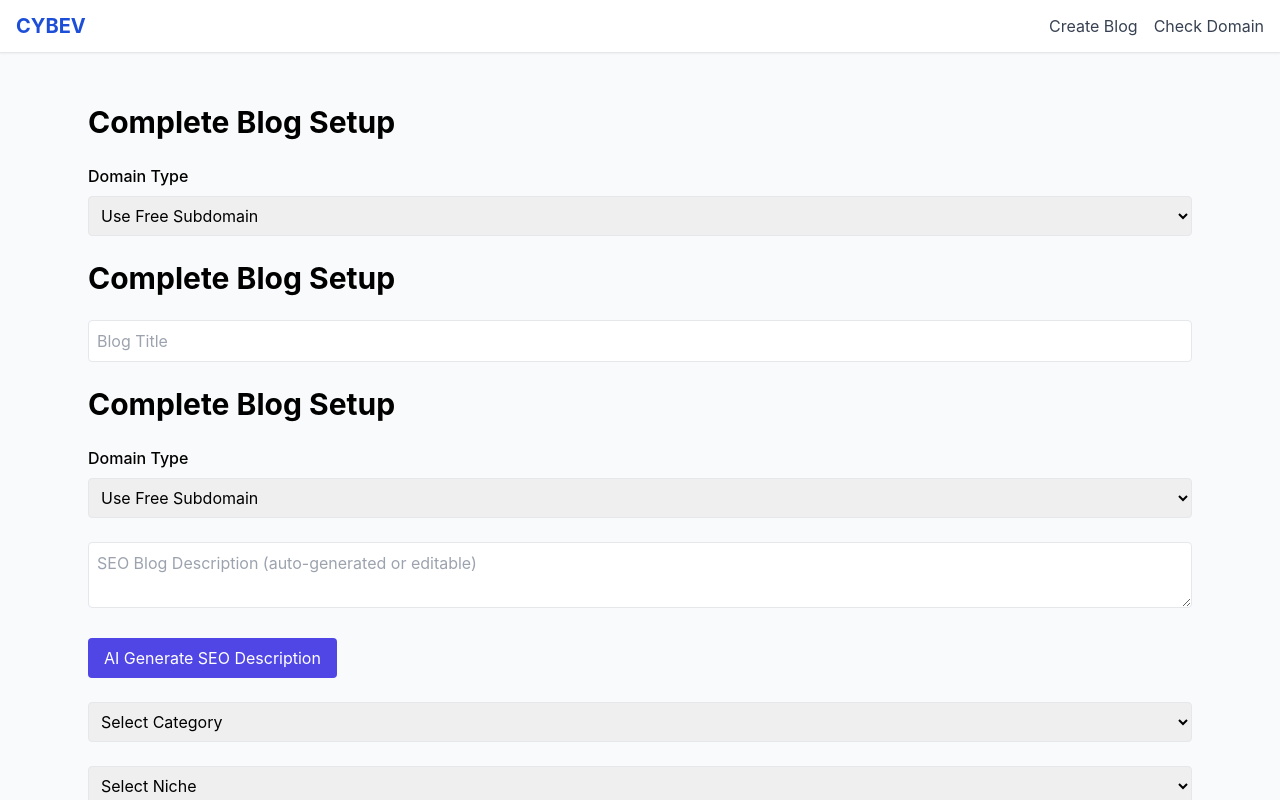
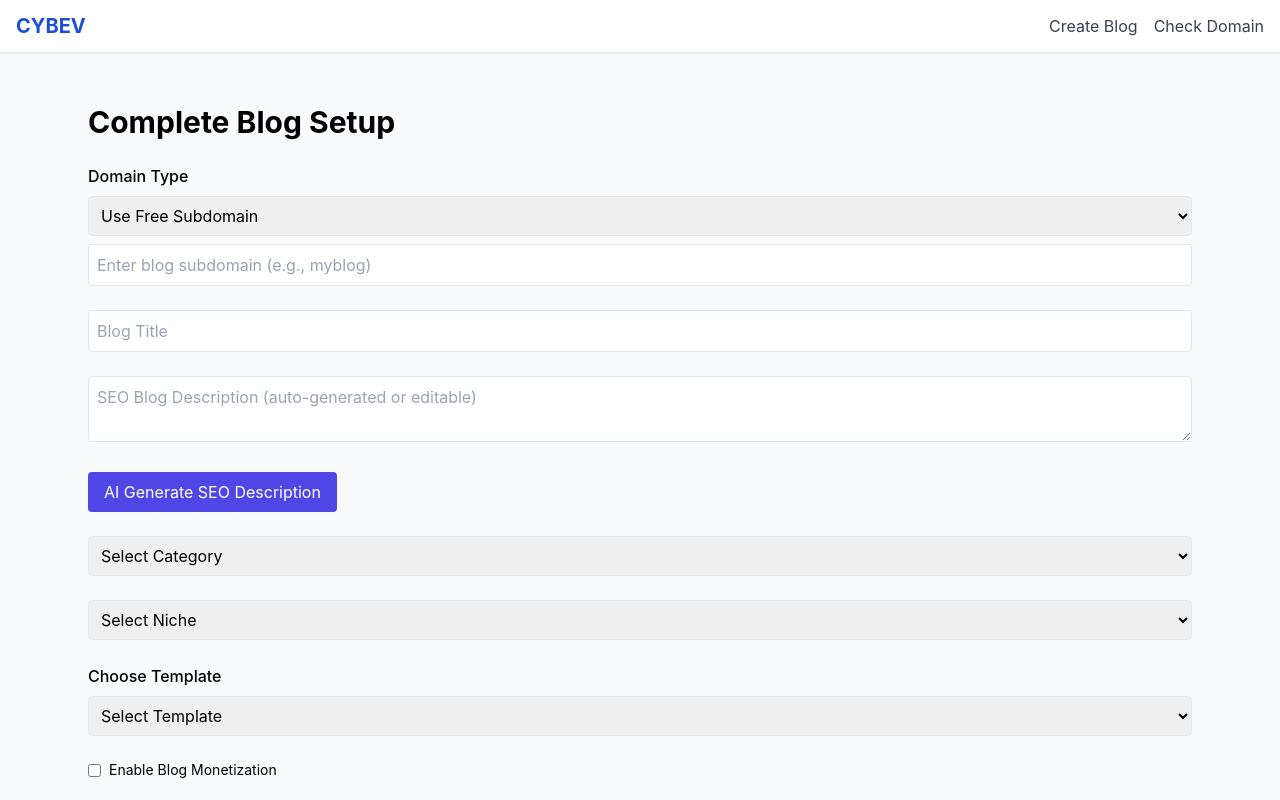
Before and after one commit to cybev1/cybev-frontend, a Next.js app: page /blog/setup in a window 1280 px wide. Shown: the top 800 px of the page. Built offline with nearby package versions, Linux system fonts and the light colour scheme.

Commit message:
Add files via upload

```diff
--- a/pages/blog/setup.jsx
+++ b/pages/blog/setup.jsx
@@ -95,24 +95,10 @@ export default function BlogSetup() {
           <option value="existing">Use Existing Domain</option>
           <option value="register">Register New Domain</option>
         </select>
-      </div>
-
-<h1 className="text-3xl font-bold mb-4">Complete Blog Setup</h1>
-<input name="title" placeholder="Blog Title" className="border p-2 rounded w-full mt-2" onChange={handleChange} />
-
-      <h1 className="text-3xl font-bold mb-4">Complete Blog Setup</h1>
-
-      <div className="space-y-2">
-        <label className="font-medium">Domain Type</label>
-        <select name="domainType" onChange={handleChange} className="border p-2 rounded w-full">
-          <option value="subdomain">Use Free Subdomain</option>
-          <option value="existing">Use Existing Domain</option>
-          <option value="register">Register New Domain</option>
-        </select>
 
         {form.domainType === 'subdomain' && (
           <>
-
+            <input name="subdomain" placeholder="Enter blog subdomain (e.g., myblog)" className="border p-2 rounded w-full" onChange={handleChange} />
             {form.subdomain && <p className="text-sm text-gray-600 mt-1">Full Blog URL: <strong>{form.subdomain}.cybev.io</strong></p>}
           </>
         )}
@@ -126,27 +112,9 @@ export default function BlogSetup() {
         )}
       </div>
 
-
-
+      <input name="title" placeholder="Blog Title" className="border p-2 rounded w-full mt-2" onChange={handleChange} />
       <textarea name="description" placeholder="SEO Blog Description (auto-generated or editable)" className="border p-2 rounded w-full" value={form.description} onChange={handleChange} />
       <button onClick={generateSEODescription} className="bg-indigo-600 text-white px-4 py-2 rounded">AI Generate SEO Description</button>
-
-
-
-      {form.domainType === 'subdomain' && (
-        <>
-
-          {form.subdomain && <p className="text-sm text-gray-600 mt-1">Full Blog URL: <strong>{form.subdomain}.cybev.io</strong></p>}
-        </>
-      )}
-
-      {form.domainType === 'existing' && (
-        <input name="existingDomain" placeholder="yourdomain.com" className="border p-2 rounded w-full" onChange={handleChange} />
-      )}
-
-      {form.domainType === 'register' && (
-        <input name="newDomain" placeholder="searchdomain.com" className="border p-2 rounded w-full" onChange={handleChange} />
-      )}
 
       <select name="category" onChange={handleChange} className="border p-2 rounded w-full">
         <option value="">Select Category</option>
```
